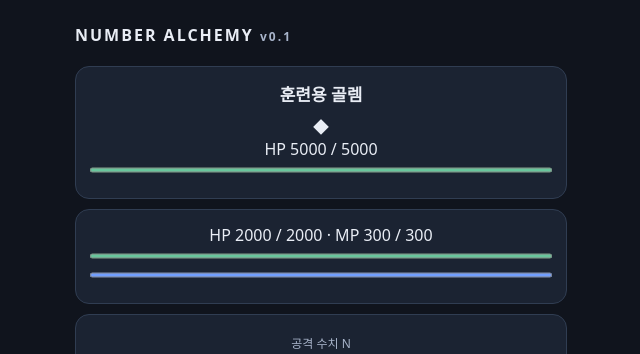
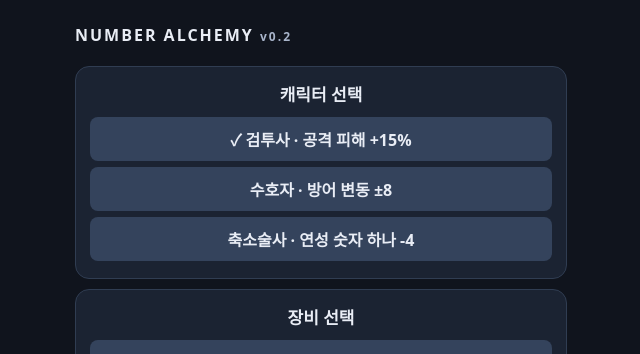
Before and after one commit to anjunhui007-dev/number-alchemy, a plain HTML site: page index.html in a window 1280 px wide. Shown: the top 354 px of the page, without its empty margins (319-959 px from the left). Drawn offline with Linux system fonts and the light colour scheme.

Commit message:
Publish playable v0.2: index.html

```diff
--- a/index.html
+++ b/index.html
@@ -1 +1 @@
-<!doctype html><html lang="ko"><head><meta charset="utf-8"><meta name="viewport" content="width=device-width,initial-scale=1"><title>Number Alchemy</title><link rel="stylesheet" href="style.css"></head><body><main><header>NUMBER ALCHEMY <small>v0.1</small></header><section><h2>훈련용 골렘</h2><div class="golem">◆</div><div id="enemy"></div><progress id="enemyBar" max="5000"></progress></section><section><div id="stats"></div><progress id="hpBar" max="2000"></progress><progress id="mpBar" max="300"></progress></section><section><small>공격 수치 N</small><h1>1,000</h1><div class="formula"><div><small>타격 피해</small><strong id="a">?</strong></div><span>×</span><div><small>타수</small><strong id="b">?</strong></div><span>+</span><div><small>코스트 c</small><strong id="c">?</strong></div></div><p id="hint" aria-live="polite"></p><div id="keys"></div><button id="confirm">a 확정</button><button id="reset">전투 초기화</button></section><section id="log" aria-live="polite"></section></main><script type="module" src="js/ui.js"></script></body></html>
+<!doctype html><html lang="ko"><head><meta charset="utf-8"><meta name="viewport" content="width=device-width,initial-scale=1"><title>Number Alchemy</title><link rel="stylesheet" href="style.css"></head><body><main></main><script type="module" src="js/run.js"></script></body></html>
```
